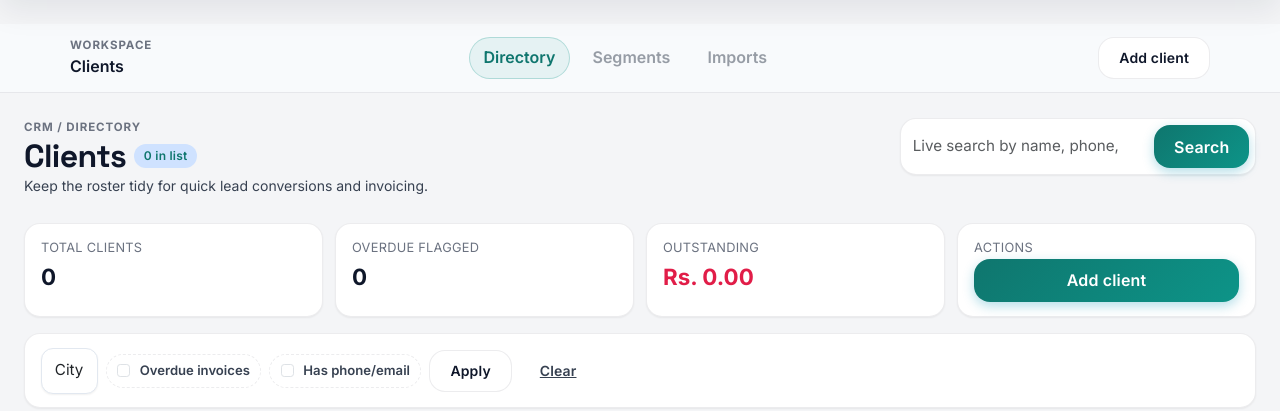
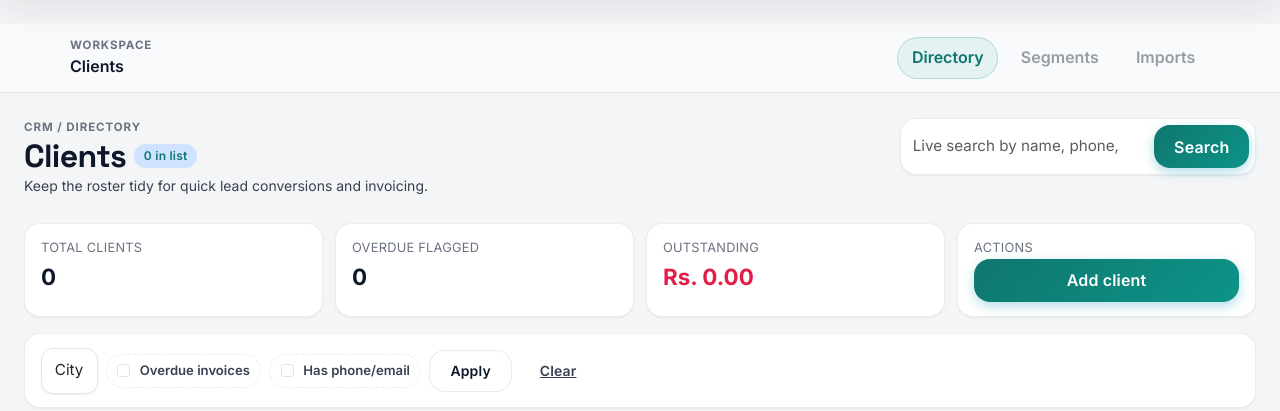
Before and after one commit to itzpraveen/novart, a Django app: page /clients/ in a window 1280 px wide. Shown: the part 102-513 px from the top of the page. Run offline with Django 5.2, Linux system fonts and the light colour scheme; the visitor is signed in with stand-in values (Sample User, id 1); data comes from the database, SQL or seed files in the repository; data that the repository does not hold is empty; some libraries are stand-ins or nearby versions.

Commit message:
ux: remove extra add-client button from subnav

```diff
--- a/templates/portal/clients.html
+++ b/templates/portal/clients.html
@@ -12,9 +12,6 @@
             <a class="subnav-link active" href="{% url 'client_list' %}">Directory</a>
             <a class="subnav-link disabled" href="#" aria-disabled="true">Segments</a>
             <a class="subnav-link disabled" href="#" aria-disabled="true">Imports</a>
-        </div>
-        <div class="subnav-actions">
-            <button class="btn btn-outline-secondary btn-sm" type="button" data-bs-toggle="modal" data-bs-target="#addClientModal">Add client</button>
         </div>
     </div>
 </div>
```
